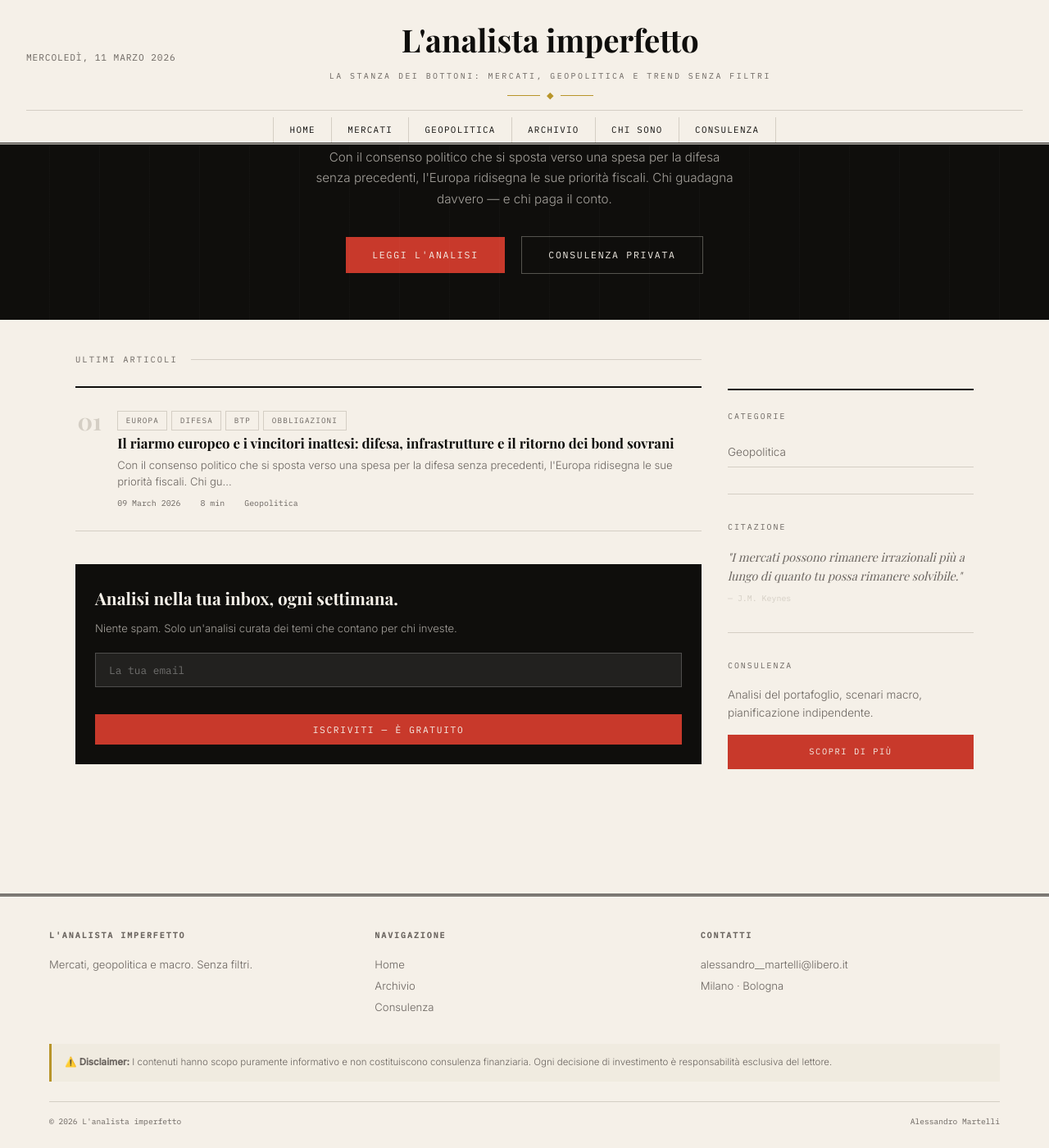
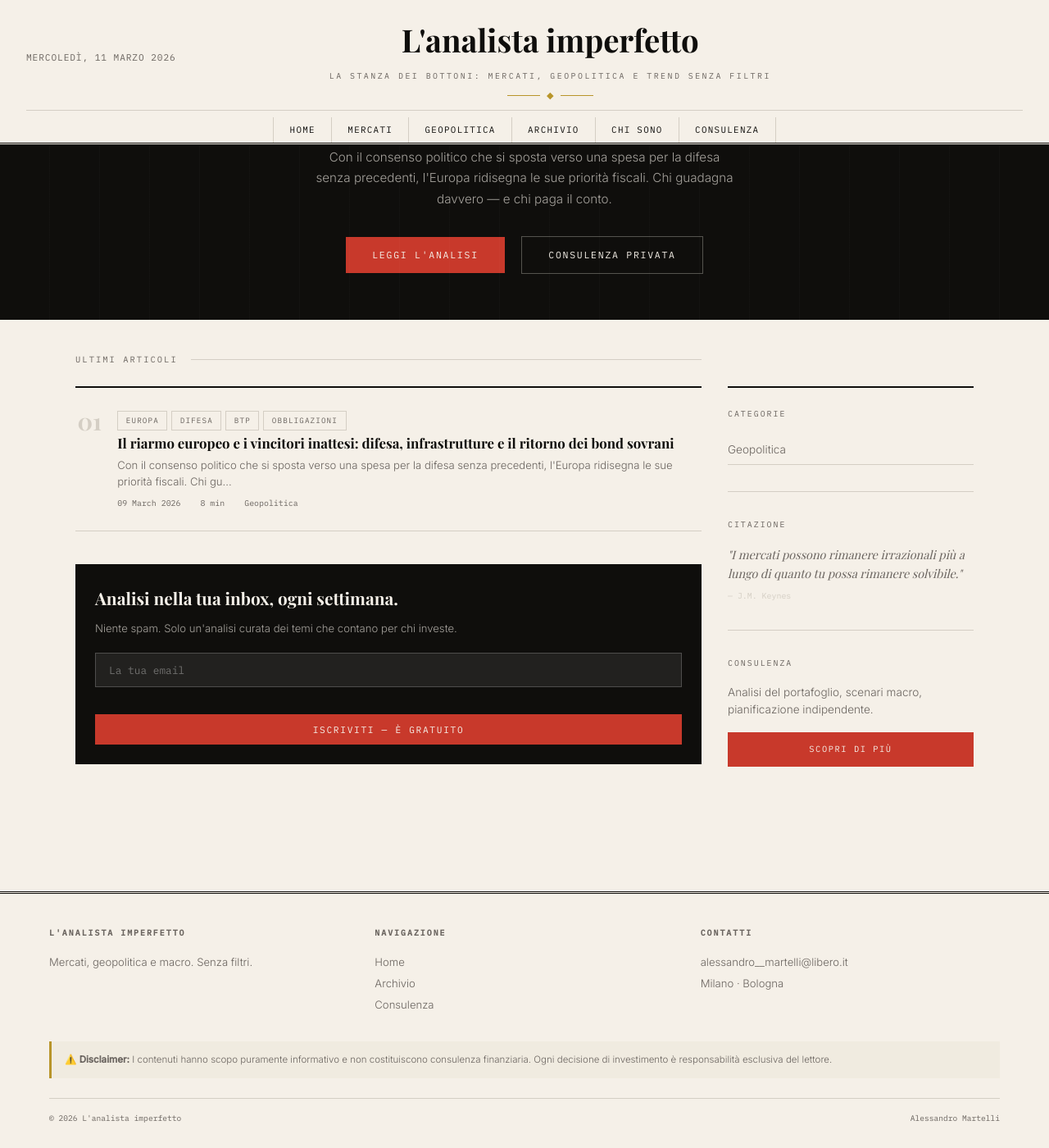
Before and after one commit to martellialessandro/martellialessandro.github.io, a Jekyll site: the page built from index.html, in a window 1280 px wide and 1400 px high, scrolled down 330 px. Shown: the whole window at 82% size. Built offline with Jekyll 4.4.1, drawn with Linux system fonts in a browser that asks for light colours; some web fonts are replaced.

Commit message:
Adjust sidebar margin-top in CSS

```diff
--- a/index.html
+++ b/index.html
@@ -32,7 +32,7 @@ title: Home
   .tag { display: inline-block; font-family: 'IBM Plex Mono', monospace; font-size: 0.58rem; letter-spacing: 0.12em; text-transform: uppercase; padding: 0.2rem 0.6rem; border: 1px solid var(--border); color: var(--muted); margin-right: 0.3rem; margin-bottom: 0.3rem; }
 
   /* SIDEBAR */
-  .sidebar { border-top: 2px solid var(--ink); padding-top: 1.5rem; margin-top: 2.8rem; }
+  .sidebar { border-top: 2px solid var(--ink); padding-top: 1.5rem; margin-top: 2.6rem; }
   .sidebar-block { margin-bottom: 2rem; padding-bottom: 2rem; border-bottom: 1px solid var(--border); }
   .sidebar-block:last-child { border-bottom: none; }
   .sidebar-title { font-family: 'IBM Plex Mono', monospace; font-size: 0.62rem; letter-spacing: 0.2em; text-transform: uppercase; color: var(--muted); margin-bottom: 1rem; }
```
